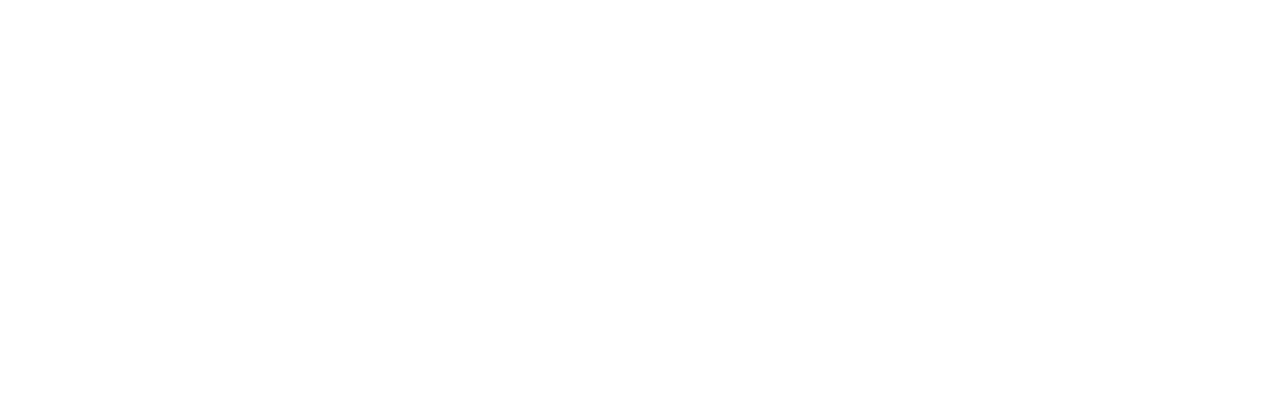
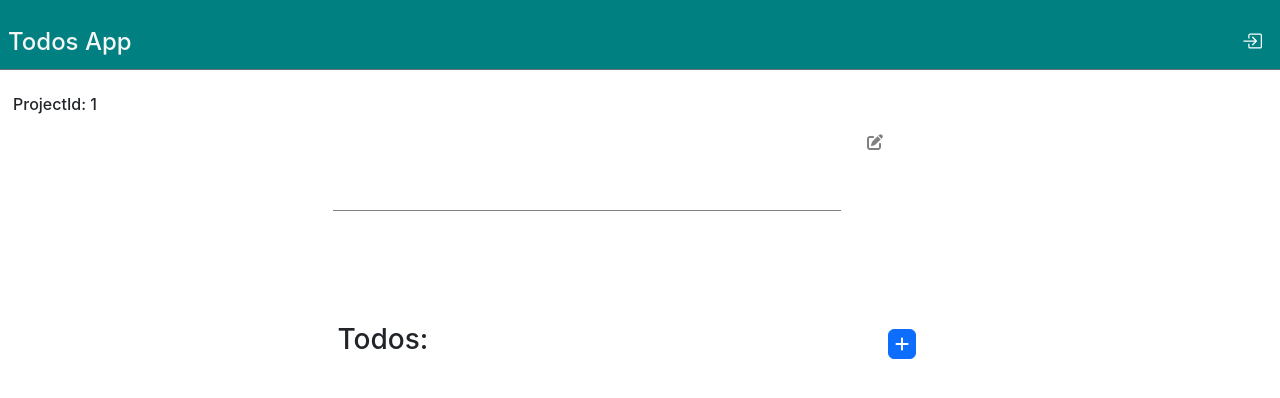
Before and after one commit to San126/todos-app, a React (Create React App) app in the folder client/: page /details/1 in a window 1280 px wide. Before the commit this address had no page. Shown: the top 398 px of the page. Built offline with nearby package versions, Linux system fonts and the light colour scheme; no server answers.

Commit message:
Project details page initial design

```diff
--- a/client/package.json
+++ b/client/package.json
@@ -3,10 +3,14 @@
   "version": "0.1.0",
   "private": true,
   "dependencies": {
+    "@fortawesome/fontawesome-svg-core": "^6.5.2",
+    "@fortawesome/free-solid-svg-icons": "^6.5.2",
+    "@fortawesome/react-fontawesome": "^0.2.0",
     "@testing-library/jest-dom": "^5.17.0",
     "@testing-library/react": "^13.4.0",
     "@testing-library/user-event": "^13.5.0",
     "axios": "^1.6.8",
+    "font-awesome": "^4.7.0",
     "react": "^18.2.0",
     "react-bootstrap": "^2.10.2",
     "react-dom": "^18.2.0",
--- a/client/src/App.js
+++ b/client/src/App.js
@@ -1,51 +1,21 @@
 import React, { useState } from 'react';
 import { BrowserRouter as Router, Routes, Route } from 'react-router-dom';
 
-// import axios from 'axios';
-
-// import ClassRoom from './ClassRoom';
 import LoginForm from './components/LoginForm';
 import Signup from './components/Signup';
 import Home from './components/Home';
-// import ScheduleForm from './ScheduleForm';
-// import NavbarContents from './NavbarContents';
+import ProjectDetails from './components/ProjectDetails';
 
 import './styles.css';
-
-// import 'bootstrap/dist/css/bootstrap.min.css';
 
 const App = () => {
   const [formVisibility, setFormVisibility] = useState(false);
   const [userDetails, setUserDetails] = useState({});
 
   const setDetails = () => {
-    // console.log(JSON.parse(data));
-    // console.log(data)
-    // console.log('Data received from child:', localStorage.getItem('user'));
-    // localStorage.setItem('user', data);
-    // const convertedData = JSON.parse(localStorage.getItem('user'));
     const data = (localStorage.getItem('user'));
     setUserDetails(JSON.parse(data));
   };
-
-  const showLoginMenu = () => {
-    return (
-      <></>
-    );
-  }
-
-  // const logOut = async (e) => {
-  //   try {
-  //     e.preventDefault();
-  //     const response = await axios.post('http://localhost:3001/auth/logout', {})
-  //     .then(()=>{
-  //       alert("Logged out...");
-  //     });
-  //   }
-  //   catch (err) {
-  //     console.error('Error while login', err);
-  //   }
-  // }
 
   return (
     <Router>
@@ -53,9 +23,7 @@ const App = () => {
         <Route path="/" element={<LoginForm sendData={setDetails} />} />
         <Route path="/signup" element={<Signup />} />
         <Route path="/home" element={<Home props={userDetails} showModal={formVisibility} />} />
-          {/* <Route path="/schedulelist" element={<ClassRoom props={userDetails} showModal={formVisibility} />} /> */}
-          {/* <Route path="/schedule" element={(props)=>{<ClassRoom handleClose={handleClose} aria_hidden={aria_hidden} {...props} />}}/> */}
-
+        <Route path="/details/:projectId" element={<ProjectDetails props={userDetails} />} />
       </Routes>
     </Router>
   );
--- a/client/src/components/Home.js
+++ b/client/src/components/Home.js
@@ -1,6 +1,10 @@
-import React, { useState } from 'react';
+import React, { useState, useEffect } from 'react';
 import { upperFirst } from 'lodash';
-import { Row, Col, Button, Card, CardBody, CardFooter } from 'react-bootstrap';
+import { Link } from 'react-router-dom';
+import { Row, Col, Button, Card, CardBody, CardFooter, Dropdown, DropdownButton, DropdownItem, DropdownMenu } from 'react-bootstrap';
+
+import { FontAwesomeIcon } from '@fortawesome/react-fontawesome';
+import { faFolderOpen } from '@fortawesome/free-solid-svg-icons';
 
 import NavbarContents from './NavbarContents';
 import CreateProject from './CreateProject';
@@ -10,9 +14,19 @@ const Home = ({ }) => {
     const [formVisibility, setFormVisibility] = useState();
     const [listVisibility, setListVisibility] = useState();
     const details = (localStorage.getItem('user'));
+    const [values, setValues] = useState();
     const [data, setData] = useState(JSON.parse(details));
     const { username = "" } = data || {};
 
+    useEffect(() => {
+        // Fetch data from the server
+        fetch(`http://localhost:3001/auth/projectlist?userName=${username}`)
+            .then(response => response.json())
+            .then(data => setValues([...data]))
+            .catch(error => console.error('Error fetching data:', error));
+    }, [username]);
+
+    console.log(values);
     const handleReloadPage = () => {
         const details = (localStorage.getItem('user'));
         setData(JSON.parse(details));
@@ -25,6 +39,16 @@ const Home = ({ }) => {
 
     const handleListVisibility = () => {
         setListVisibility(!listVisibility);
+    }
+
+    const handleList = () => {
+        values?.map((item) => {
+
+            return (
+                <DropdownItem href="#/action-1">{item && item.title}</DropdownItem>
+            )
+        })
+
     }
 
     return (
@@ -59,9 +83,15 @@ const Home = ({ }) => {
                         <Col md={4}>
                             <Card className='project'>
                                 <CardBody>
-                                    <Button className="project" >
-                                        <svg xmlns="http://www.w3.org/2000/svg" fill="currentColor" viewBox="0 0 576 512"><path d="M88.7 223.8L0 375.8V96C0 60.7 28.7 32 64 32H181.5c17 0 33.3 6.7 45.3 18.7l26.5 26.5c12 12 28.3 18.7 45.3 18.7H416c35.3 0 64 28.7 64 64v32H144c-22.8 0-43.8 12.1-55.3 31.8zm27.6 16.1C122.1 230 132.6 224 144 224H544c11.5 0 22 6.1 27.7 16.1s5.7 22.2-.1 32.1l-112 192C453.9 474 443.4 480 432 480H32c-11.5 0-22-6.1-27.7-16.1s-5.7-22.2 .1-32.1l112-192z" /></svg>
-                                    </Button>
+                                    <DropdownButton id="dropdown-basic-button" title={<FontAwesomeIcon icon={faFolderOpen} />}>
+                                        {values && values.map((item) => (
+                                            <Dropdown.Item key={item._id} style={{ zIndex: 1000, display: "block", overflowY: 'auto' }} href="">
+                                                <Link to={`/details/${item._id}`}>
+                                                    {item && item.title}
+                                                </Link>
+                                            </Dropdown.Item>
+                                        ))}
+                                    </DropdownButton>
                                 </CardBody>
                                 <CardFooter className='project'>Project Details</CardFooter>
                             </Card>
@@ -70,7 +100,7 @@ const Home = ({ }) => {
                 </div>
             </Row>
             <div><CreateProject showModal={formVisibility} handleVisibility={handleVisibility} props={data} reloadPage={handleReloadPage} /></div>
-            <div><ProjectList showModal={listVisibility} handleVisibility={handleListVisibility} /></div>
+            <div><ProjectList showModal={listVisibility} handleVisibility={handleListVisibility} props={values} /></div>
         </>
     );
 }
--- /dev/null
+++ b/client/src/components/ProjectDetails.js
@@ -0,0 +1,136 @@
+import React, { useState, useEffect } from 'react';
+import { useParams } from 'react-router-dom';
+import moment from 'moment';
+import { startCase } from 'lodash';
+import { Row, Col, Button } from 'react-bootstrap';
+
+import { FontAwesomeIcon } from '@fortawesome/react-fontawesome';
+import { faAdd, faEdit, faEye, faTrash } from '@fortawesome/free-solid-svg-icons';
+
+import NavbarContents from './NavbarContents';
+
+const ProjectDetails = ({ props }) => {
+    const [formVisibility, setFormVisibility] = useState();
+    const [listVisibility, setListVisibility] = useState();
+    const [projectName, setProjectName] = useState('');
+    const [newTodo, setNewTodo] = useState('');
+    const [todos, setTodos] = useState([]);
+    const details = (localStorage.getItem('user'));
+    const [values, setValues] = useState([]);
+    const [data, setData] = useState(JSON.parse(details));
+    const { username = "" } = data || {};
+    let count = 0;
+    const { projectId } = useParams();
+
+    useEffect(() => {
+        // Fetch data from the server
+        fetch(`http://localhost:3001/auth/details?projectId=${projectId}`)
+            .then(response => response.json())
+            .then(data => setValues([...values, data]))
+            .catch(error => console.error('Error fetching data:', error));
+    }, [username]);
+    console.log(...values)
+    const handleReloadPage = () => {
+        const details = (localStorage.getItem('user'));
+        setData(JSON.parse(details));
+        window.location.reload();
+    };
+
+    const handleVisibility = () => {
+        setFormVisibility(!formVisibility);
+    };
+
+    const handleListVisibility = () => {
+        setListVisibility(!listVisibility);
+    }
+
+    const handleTodoAdd = () => {
+        if (newTodo.trim() !== '') {
+            setTodos([...todos, { id: todos.length + 1, description: newTodo }]);
+            setNewTodo(''); // Clear input field after adding todo
+        }
+    };
+
+
+    return (
+        <>
+            <Row>
+                <NavbarContents visibility={formVisibility} reloadPage={handleReloadPage} data={data} />
+
+                <div className="details">
+                    {/* <Col md={4}></Col> */}
+                    <Row>
+                        <Col>
+                            <p><h6>ProjectId: {projectId}</h6></p>
+                        </Col>
+                    </Row>
+                    <Row >
+                        <Col md={3}></Col>
+                        <Col md={5}>
+                            <Row>
+                                <h1><input className="input-border-none" type='projectTitle' value={projectName || values[0]?.title} onChange={(e) => setProjectName(e.target.value)} /></h1>
+                            </Row>
+                            {/* </Col> */}
+                        </Col>
+                        <Col className="icon" md={1}><FontAwesomeIcon icon={faEdit} /></Col>
+                        <Col md={3}></Col>
+                    </Row>
+                    <Row className='todolist'>
+                        <Col md={3}></Col>
+                        <Col md={5}>
+                            <h3>Todos:</h3>
+                        </Col>
+                        <Col md={1}>
+                            <Button className='addIcon' onClick={handleTodoAdd}>
+                                <FontAwesomeIcon icon={faAdd} />
+                            </Button>
+                        </Col>
+                        <Col md={3}></Col>
+                    </Row>
+                    <Row>
+                        <Col md={3}></Col>
+                        <Col md={6}>
+                            {[...values]?.listOfTodos ?
+                                <table className="table table-striped table-sm" id="dataTable" >
+                                    <thead className='thead'>
+                                        <tr className='thead'>
+                                            <th scope="col">#</th>
+                                            <th scope="col">Description</th>
+                                            <th scope="col">Status</th>
+                                            <th scope="col">Actions</th>
+                                        </tr>
+                                    </thead>
+                                    {values[0]?.todoList?.map((item) => (
+                                        <tbody>
+                                            <script>{count += 1}</script>
+                                            <tr className='trow' index={item?._id} data-toggle="modal">
+                                                <td>{count}{' '}</td>
+                                                <td>{startCase(item?.description)}{' '}</td>
+                                                <td>{startCase(item?.status)}{' '}</td>
+                                                <td colSpan={3}>
+                                                    <FontAwesomeIcon icon={faEye} /><FontAwesomeIcon icon={faEdit} /><FontAwesomeIcon icon={faTrash} />
+                                                </td>
+                                            </tr>
+                                        </tbody>
+                                    ))
+                                    }
+                                </table>
+                                :
+                                todos ?
+                                    <></>
+                                    :
+                                    <div className="alert alert-warning" role="alert">
+                                        No tasks found!
+                                    </div>
+                            }
+                        </Col>
+                        <Col md={3}></Col>
+                    </Row>
+                    {/* <Col md={4}></Col> */}
+                </div>
+            </Row>
+        </>
+    );
+}
+
+export default ProjectDetails;
--- a/client/src/styles.css
+++ b/client/src/styles.css
@@ -164,6 +164,7 @@ svg path {
   display: flex;
   flex-direction: column;
   width: 100%;
+  height: 100vh;
   align-items: center;
 }
 
@@ -191,6 +192,57 @@ svg path {
 .cards footer .project {
   border: none;
 }
+
+.details {
+  padding: 25px;
+}
+
+.details input {
+  width: 100%;
+  border: none;
+  padding: 2px;
+}
+
+.details input[type="projectTitle"] {
+  width: 100%;
+  padding: 10px;
+  /* border-radius: px; */
+  /* box-sizing: border-box; */
+  background-color: transparent;
+  /* color: whitesmoke; */
+  border: none;
+  border-bottom: 1px solid gray; /* Adjust the color and thickness as needed */
+  line-height: 1.5;
+/* text-decoration: 2px solid underline grey; */
+}
+
+.input-border-none:focus,
+.input-border-none:active {
+  outline: none;
+  border: none;
+}
+
+.details .icon {
+  color: gray;
+  align-items: center;
+}
+
+.todolist {
+  margin-top: 70px;
+  padding: 10px;
+  align-items: center;
+}
+
+.todolist .addIcon{
+  width: 35%;
+  height: 35%;
+  display: flex;
+  justify-content: center;
+  align-items: center;
+}
+/* .details input[type="title"]::placeholder {
+  color: black !important;
+} */
 
 .trow:hover {
   background-color: rgba(228, 225, 225, 02);
@@ -358,6 +410,10 @@ div .link {
   color: grey;
 }
 
+.dropdown-toggle::after {
+  display: none !important;
+}
+
 /* Responsive Styles */
 /* @media (max-width: 600px) {
   .container {
```
Also changed, not shown: client/src/components/ProjectList.js (+5 -18 lines), client/src/components/img/list.svg, 1 other file (tests, documents, lock files or other folders). Lines whose indentation alone changed are shown as unchanged.
